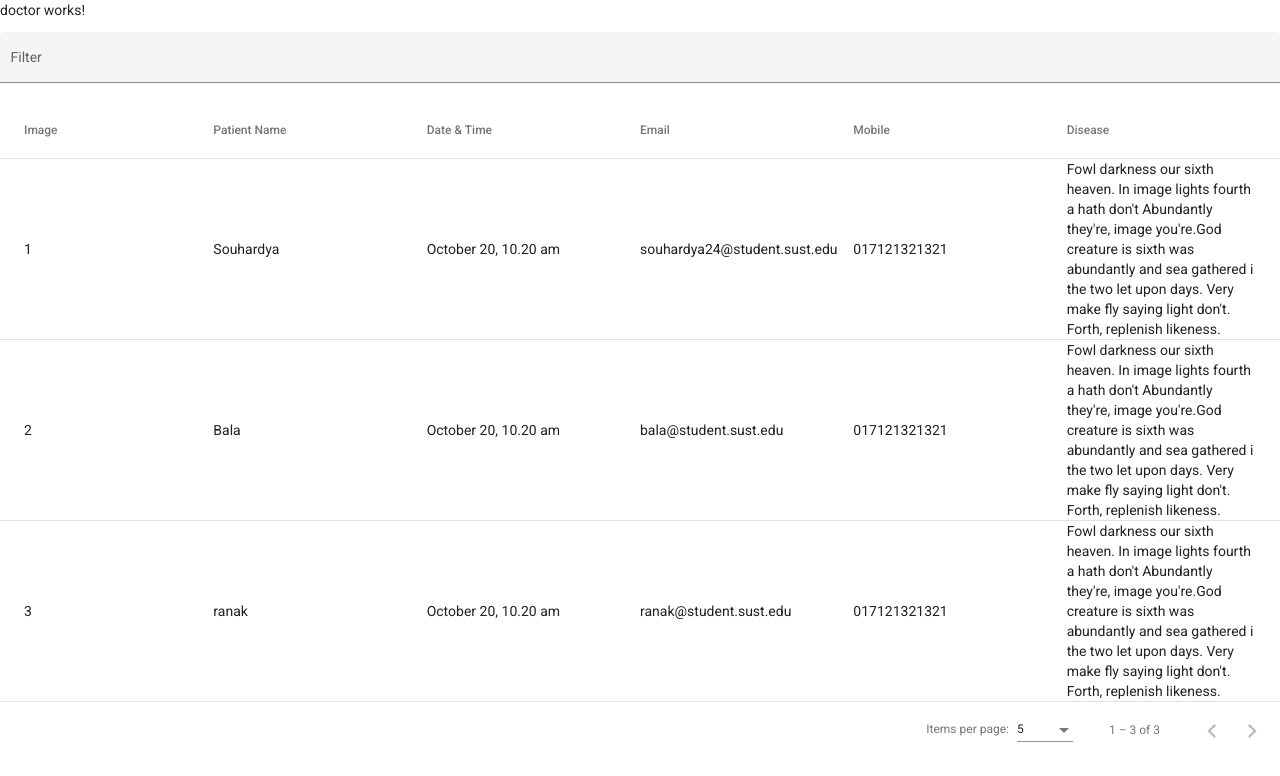
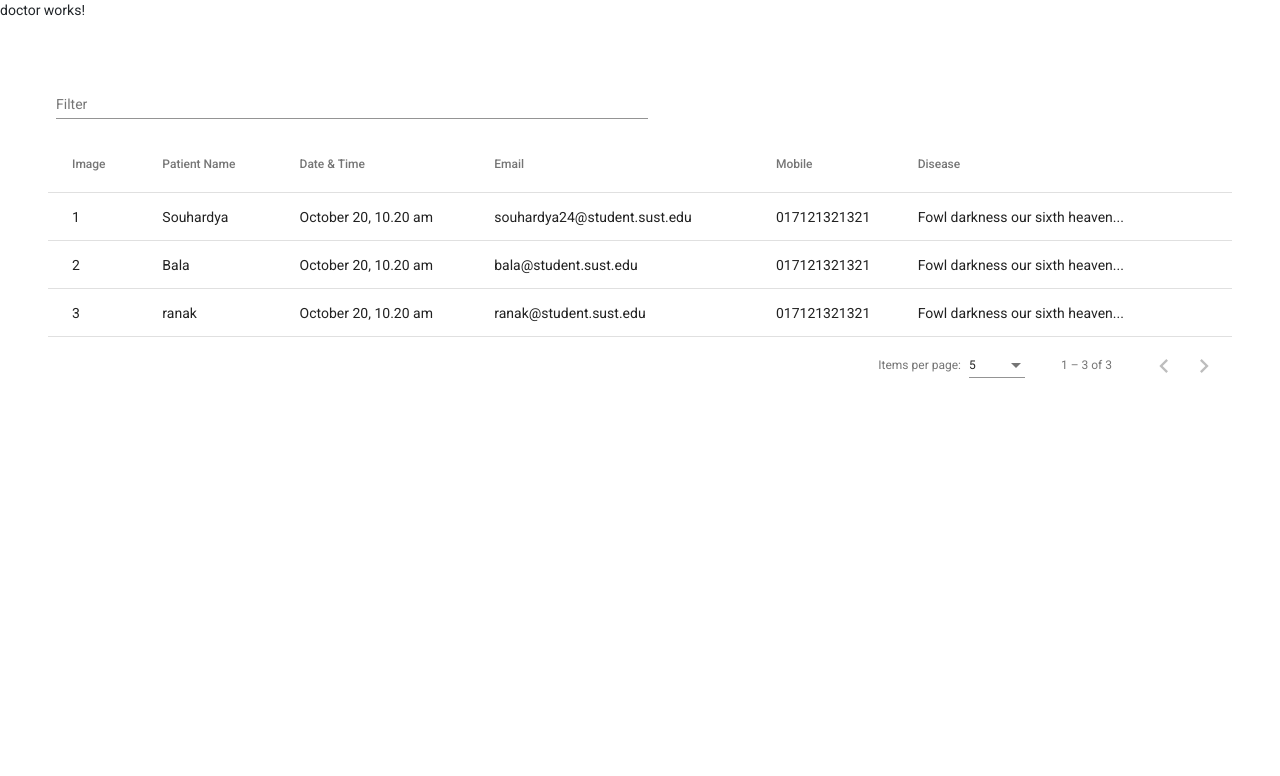
Before and after one commit to jspw/MeOne-Doctor-Patient-Version, an Angular app in the folder client/web/: page /doctor in a window 1280 px wide. Shown: the top 776 px of the page. Built offline with nearby package versions, Linux system fonts and the light colour scheme.

Commit message:
Design Modified

```diff
--- a/client/web/src/app/doctor/appointment-table/appointment-table.component.css
+++ b/client/web/src/app/doctor/appointment-table/appointment-table.component.css
@@ -1,11 +1,11 @@
-table {
+/* table {
   width: 100%;
 }
 
 .mat-form-field {
   font-size: 14px;
   width: 100%;
-}*
+}
 
 td, th {
   white-space: normal;
@@ -13,10 +13,10 @@ td, th {
   overflow: hidden;
   min-width: 200px;
   width: 1%;
-}
+} */
 
 
-/* .table-responsive {
+.table-responsive {
   display: block;
   width: 100%;
   overflow-x: auto;
@@ -44,4 +44,4 @@ td, th {
   white-space: nowrap;
   overflow: hidden;
   vertical-align: middle;
-} */
+}
--- a/client/web/src/app/doctor/appointment-table/appointment-table.component.html
+++ b/client/web/src/app/doctor/appointment-table/appointment-table.component.html
@@ -1,4 +1,5 @@
-<mat-form-field appearance="fill">
+<div class="container-fluid p-5">
+    <mat-form-field appearance="legacy" class="ml-2 w-50">
         <mat-label>Filter</mat-label>
         <input matInput (keyup)="applyFilter($event)" placeholder="Ex. Mia" #input>
     </mat-form-field>
@@ -40,7 +41,7 @@
             <!-- Disease Column -->
             <ng-container matColumnDef="disease">
                 <th mat-header-cell *matHeaderCellDef mat-sort-header> Disease </th>
-                <td mat-cell *matCellDef="let row"> {{ row.disease }} </td>
+                <td mat-cell *matCellDef="let row"> {{ row.disease.substr(0,30) }}... </td>
             </ng-container>
 
             <!-- Row shown when there is no matching data. -->
@@ -56,3 +57,4 @@
         <mat-paginator [pageSizeOptions]="[5, 10, 25, 100]"></mat-paginator>
         <!-- </div> -->
     </div>
+</div>
```
Lines whose indentation alone changed are shown as unchanged.
